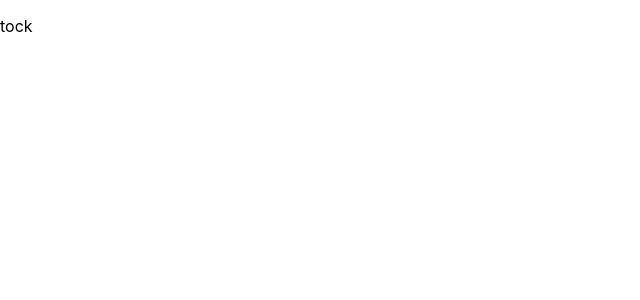
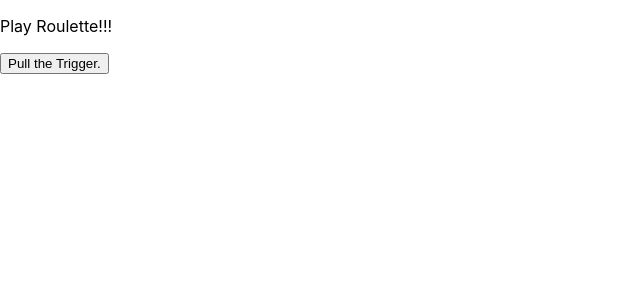
Before and after one commit to thinkful-ei-emu/Arpan-Andrew-statedrills, a React (Create React App) app: page / in a window 1280 px wide. Shown: the top 300 px of the page, without its empty margins (0-640 px from the left). Built offline with nearby package versions, Linux system fonts and the light colour scheme.

Commit message:
roulette gun completed

```diff
--- a/src/index.js
+++ b/src/index.js
@@ -3,9 +3,9 @@
 import './index.css';
 import * as serviceWorker from './serviceWorker';
 
-import Bomb from './state-drills/Bomb';
+import RouletteGun from './state-drills/RouletteGun';
 
-ReactDOM.render(<Bomb />, document.getElementById('root'));
+ReactDOM.render(<RouletteGun />, document.getElementById('root'));
 
 // If you want your app to work offline and load faster, you can change
 // unregister() to register() below. Note this comes with some pitfalls.
--- /dev/null
+++ b/src/state-drills/RouletteGun.js
@@ -0,0 +1,51 @@
+import React from 'react';
+
+export default class RouletteGun extends React.Component {
+
+  static defaultProps = {
+    bulletInChamber: 8
+  }
+
+  state = {
+    chamber: null,
+    spinning: false,
+    message: 'Play Roulette!!!',
+    result: ''
+  }
+
+  pullTheTrigger = (e) => {
+
+    this.setState({
+      chamber: Math.ceil(Math.random() * 8),
+      spinning: true,
+      message: 'Spinning the chamber and pulling the trigger...',
+      result: ''
+    });
+
+
+    let timeout = setTimeout(() => {
+      let result = '';
+
+      if (this.state.chamber === RouletteGun.defaultProps.bulletInChamber) result = 'BANG!!!';
+      else result = 'You\'re safe...for now...';
+
+      this.setState({
+        spinning: false,
+        message: 'Play Roulette!!!',
+        result
+      });
+
+      clearTimeout(timeout);
+    }, 2000);
+  }
+
+  render() {
+    return <>
+      <div>
+        <p>{this.state.message}</p>
+        <p>{this.state.result}</p>
+        <button id='trigger' onClick={this.pullTheTrigger}>Pull the Trigger.</button>
+      </div>
+    </>
+  }
+}
```
